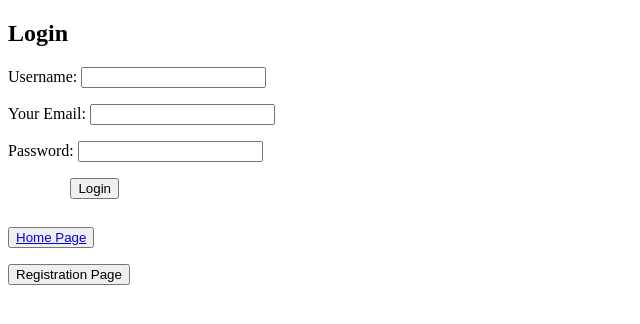
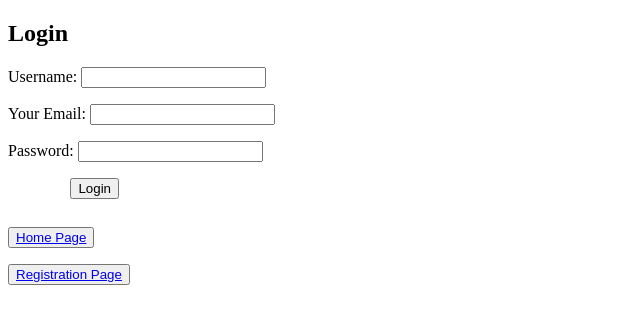
Before and after one commit to basilasahi/personal-site, a plain HTML site: page login.html in a window 1280 px wide. Shown: the whole page, without its empty margins (0-640 px from the left). Drawn offline with Linux system fonts and the light colour scheme.

Commit message:
Update login.html

```diff
--- a/login.html
+++ b/login.html
@@ -30,7 +30,7 @@
         <br/>
         <p>
         <button>
-            <a herf="./registration.html">Registration Page</a>
+            <a href="./registration.html">Registration Page</a>
             </button>
         </p>
 </body>
```
